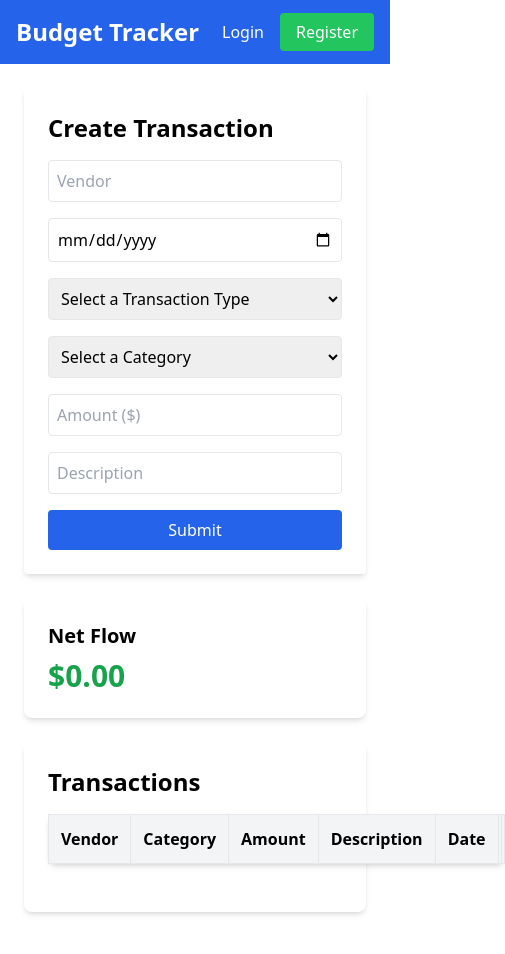
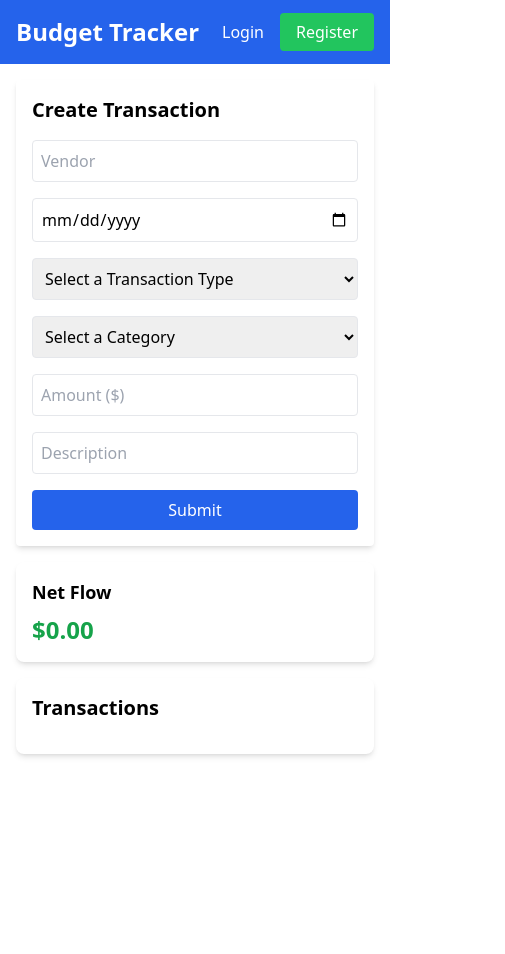
Before and after one commit to TacNap/A1_QUT_IFN636, a React (Create React App) app in the folder frontend/: page /transactions in a window 390 px wide. Shown: the top 954 px of the page, 505 px wide, since content can reach past the window. After the commit the page ends 844 px from the top, so only its background shows below. Built offline with nearby package versions, Linux system fonts and the light colour scheme.

Commit message:
BTA-44 added card-layout for small screen layout. Increased responsiveness for Transactions.jsx

```diff
--- a/frontend/src/components/TransactionForm.jsx
+++ b/frontend/src/components/TransactionForm.jsx
@@ -46,9 +46,9 @@ const TransactionForm = ({ transactions, setTransactions, editingTransaction, se
 
 
   return (
-    <form onSubmit={handleSubmit} className="bg-white p-6 shadow-md rounded mb-6">
+    <form onSubmit={handleSubmit} className="bg-white p-4 sm:p-6 shadow-md rounded mb-4 sm:mb-6">
       <Toaster />
-      <h1 className="text-2xl font-bold mb-4">{editingTransaction ? 'Update Transaction' : 'Create Transaction'}</h1>
+      <h1 className="text-xl sm:text-2xl font-bold mb-4">{editingTransaction ? 'Update Transaction' : 'Create Transaction'}</h1>
       <input
         type="text"
         placeholder="Vendor"
--- a/frontend/src/components/TransactionList.jsx
+++ b/frontend/src/components/TransactionList.jsx
@@ -22,6 +22,10 @@ const TransactionList = ({ transactions, setTransactions, setEditingTransaction
   return (
     <div className="">
       <Toaster />
+
+      {/* Large Screen View */}
+      {/* This section is not visible when the screen is small */}
+      <div className="hidden md:block">
         <table className="w-full border-collapse bg-white shadow-md rounded-lg mb-6 p-6">
           <thead>
             <tr className="bg-gray-100">
@@ -68,6 +72,45 @@ const TransactionList = ({ transactions, setTransactions, setEditingTransaction
           </tbody>
         </table>
       </div>
+
+      {/* Small Screen View */}
+      {/* This section is only visible when the screen is small enough. */}
+      <div className="md:hidden space-y-4">
+        {transactions.map((transaction) => (
+          <div key={transaction._id} className="bg-white border border-gray-200 rounded-lg p-4 shadow-sm">
+            <div className="flex justify-between items-start mb-2">
+              <h3 className="font-bold text-lg">{transaction.vendor}</h3>
+              <span className={`px-2 py-1 rounded text-sm font-medium ${
+                transaction.type === 'Send' ? 'bg-red-100 text-red-800' : 'bg-green-100 text-green-800'
+              }`}>
+                ${transaction.amount}
+              </span>
+            </div>
+            <div className="text-sm text-gray-600 mb-2">
+              <div className="mb-1"><span className="font-medium">Category:</span> {transaction.category}</div>
+              <div className="mb-1"><span className="font-medium">Date:</span> {new Date(transaction.date).toLocaleDateString()}</div>
+              {transaction.description && (
+                <div><span className="font-medium">Description:</span> {transaction.description}</div>
+              )}
+            </div>
+            <div className="flex gap-2 mt-3">
+              <button
+                onClick={() => setEditingTransaction(transaction)}
+                className="flex-1 bg-blue-500 text-white py-2 px-3 rounded text-sm font-medium"
+              >
+                Edit
+              </button>
+              <button
+                onClick={() => handleDelete(transaction._id)}
+                className="flex-1 bg-red-500 text-white py-2 px-3 rounded text-sm font-medium"
+              >
+                Delete
+              </button>
+            </div>
+          </div>
+        ))}
+      </div>
+    </div>
   );
 };
 
--- a/frontend/src/pages/Transactions.jsx
+++ b/frontend/src/pages/Transactions.jsx
@@ -3,7 +3,8 @@ import axiosInstance from '../axiosConfig';
 import TransactionForm from '../components/TransactionForm';
 import TransactionList from '../components/TransactionList';
 import { useAuth } from '../context/AuthContext';
-import { Toaster, toast } from 'sonner';
+import { Toaster, toast } from 'sonner'; // Imported for popup messages after CRUD functions
+
 
 const Transactions = () => {
   const { user } = useAuth();
@@ -37,7 +38,7 @@ const Transactions = () => {
   }, [user]);
 
   return (
-    <div className="container mx-auto p-6">
+    <div className="container mx-auto p-4 sm:p-6">
       <Toaster />
       <TransactionForm
         transactions={transactions}
@@ -45,14 +46,14 @@ const Transactions = () => {
         editingTransaction={editingTransaction}
         setEditingTransaction={setEditingTransaction}
       />
-      <div className="bg-white shadow-md rounded-lg p-6 mb-6">
-        <h2 className="text-xl font-bold mb-2">Net Flow</h2>
-        <div className={`text-3xl font-bold ${calculateNetFlow() >= 0 ? 'text-green-600' : 'text-red-600'}`}>
+      <div className="bg-white shadow-md rounded-lg p-4 sm:p-6 mb-4 sm:mb-6">
+        <h2 className="text-lg sm:text-xl font-bold mb-2">Net Flow</h2>
+        <div className={`text-2xl sm:text-3xl font-bold ${calculateNetFlow() >= 0 ? 'text-green-600' : 'text-red-600'}`}>
           ${calculateNetFlow().toFixed(2)}
         </div>
       </div>
-      <div className="bg-white shadow-md rounded-lg p-6 mb-6">
-      <h1 className="text-2xl font-bold mb-4">Transactions</h1>
+      <div className="bg-white shadow-md rounded-lg p-4 sm:p-6 mb-4 sm:mb-6">
+      <h1 className="text-xl sm:text-2xl font-bold mb-4">Transactions</h1>
       <TransactionList transactions={transactions} setTransactions={setTransactions} setEditingTransaction={setEditingTransaction} />
       </div>
     </div>
```
Lines whose indentation alone changed are shown as unchanged.
